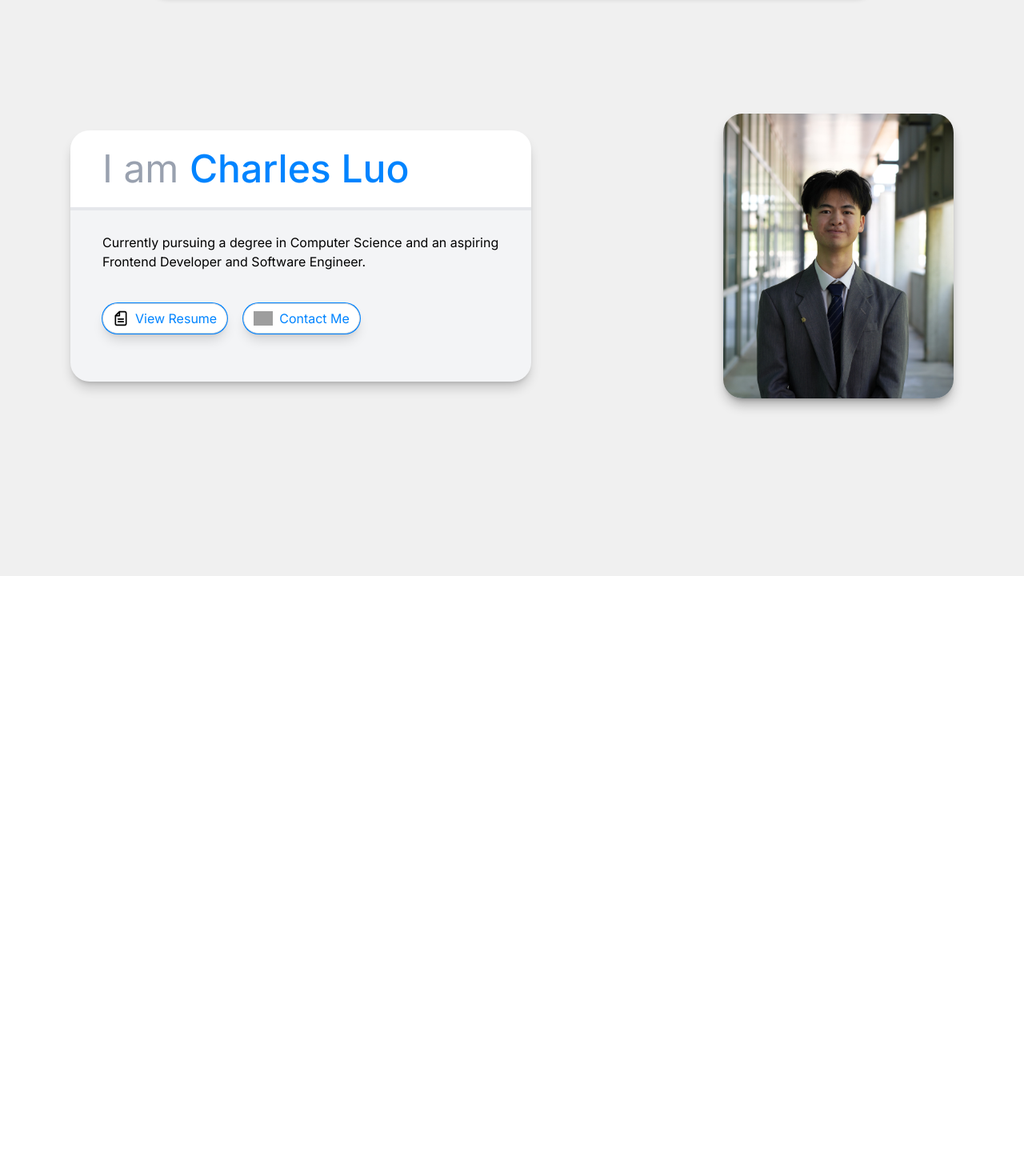
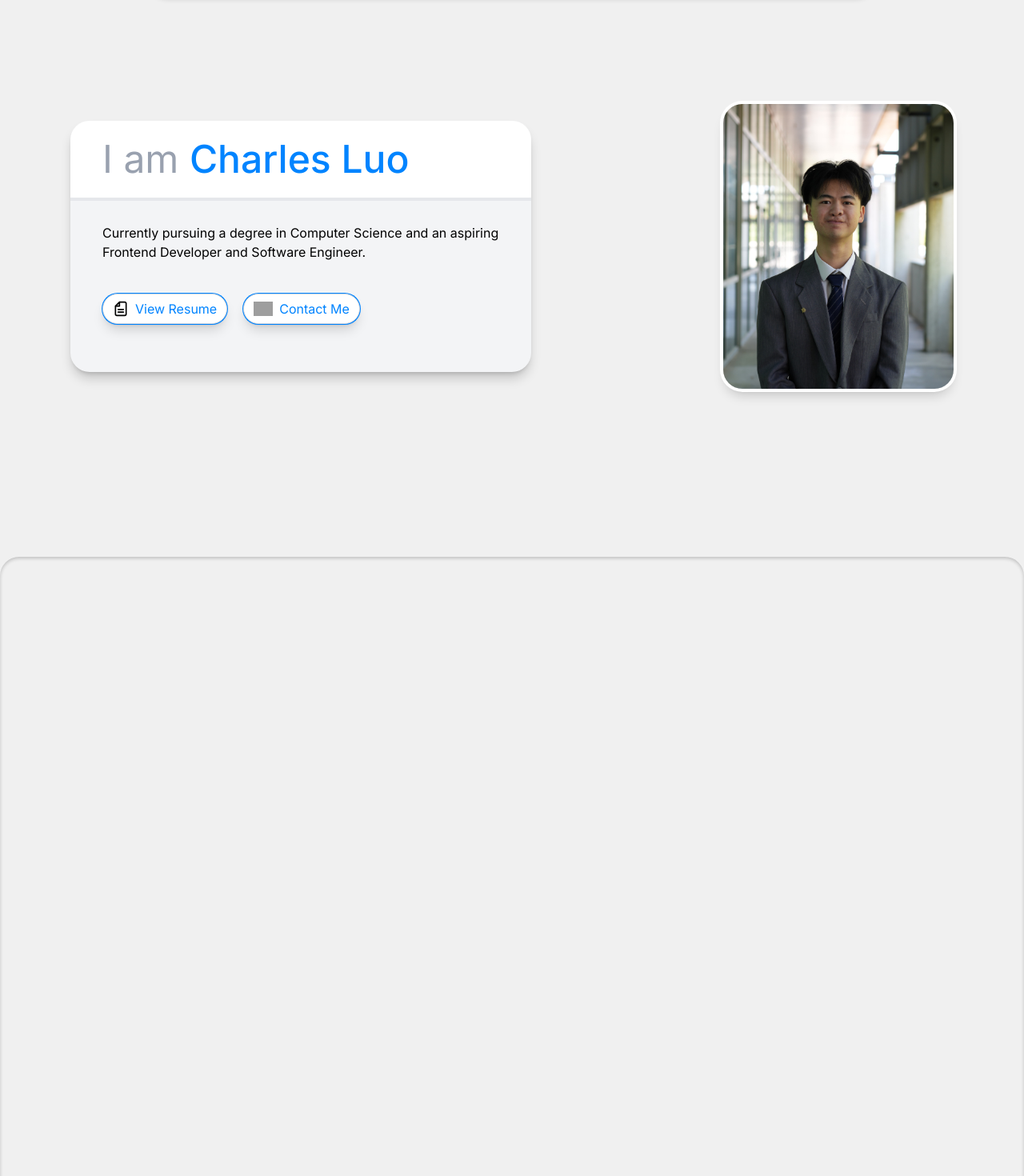
Before and after one commit to charlesluo06/portfolio-website, a React (Vite) app: page /#/ in a window 1280 px wide. Shown: the part 80-1550 px from the top of the page at 80% size. Before the commit the page ends 800 px from the top, so only its background shows below. Built offline with nearby package versions, Linux system fonts and the light colour scheme; grey boxes are pictures that could not be loaded.

Commit message:
starting About component

```diff
--- a/src/App.tsx
+++ b/src/App.tsx
@@ -1,6 +1,7 @@
 import "./App.css";
 import Intro from "./components/Intro";
 import Header from "./components/Header";
+import About from "./components/About";
 
 function App() {
   return (
@@ -8,6 +9,7 @@ function App() {
     <link rel="icon" type="image/svg+xml" href="/circleMe.png" />
       <Header />
       <Intro />
+      <About />
     </>
   );
 }
--- /dev/null
+++ b/src/components/About.tsx
@@ -0,0 +1,9 @@
+function About() {
+  return (
+    <div className="bg-[#f0f0f0]">
+      <div className="min-h-screen inset-shadow-sm/20 rounded-3xl bg-[#f0f0f0] w-full"></div>
+    </div>
+  );
+}
+
+export default About;
--- a/src/components/Header.tsx
+++ b/src/components/Header.tsx
@@ -4,24 +4,64 @@ import { Link } from "react-router-dom";
 
 function Header() {
   return (
-    <div className="
+    <div
+      className="
       fixed top-5 left-1/2 -translate-x-1/2
       z-50 h-14 w-7/8 lg:w-5/7
       flex items-center lg:px-20 justify-between
       px-10 rounded-4xl shadow-md/15 bg-white
-    ">
+    "
+    >
       <div className="font-semibold text-xl px-3 py-0.5">
-        <Link to="#intro"><p className="text-[#0084ff] hover:scale-110 transition ease-in-out duration-100">Charles Luo</p></Link>
+        <a href="#intro">
+          <p className="text-[#0084ff] hover:scale-110 transition ease-in-out duration-100">
+            Charles Luo
+          </p>
+        </a>
       </div>
       <div className="flex gap-3">
-        <Link to="/"><p className="text-gray-700 hover:rounded-4xl hover:inset-shadow-sm/20 hover:bg-white px-2">Home</p></Link>
-        <Link to="/"><p className="text-gray-700 hover:rounded-4xl hover:inset-shadow-sm/20 hover:bg-white px-2">About</p></Link>
-        <Link to="/"><p className="text-gray-700 hover:rounded-4xl hover:inset-shadow-sm/20 hover:bg-white px-2">Projects</p></Link>
-        <Link to="/"><p className="text-gray-700 hover:rounded-4xl hover:inset-shadow-sm/20 hover:bg-white px-2">Resume</p></Link>
-        <Link to="/"><p className="text-gray-700 hover:rounded-4xl hover:inset-shadow-sm/20 hover:bg-white px-2">Contact</p></Link>
+        <a href="#intro">
+          <p className="text-gray-700 hover:rounded-4xl hover:inset-shadow-sm/20 hover:bg-white px-2">
+            Home
+          </p>
+        </a>{" "}
+        {/* CHANGE LATER MAYBE */}
+        <Link to="/">
+          <p className="text-gray-700 hover:rounded-4xl hover:inset-shadow-sm/20 hover:bg-white px-2">
+            About
+          </p>
+        </Link>
+        <Link to="/">
+          <p className="text-gray-700 hover:rounded-4xl hover:inset-shadow-sm/20 hover:bg-white px-2">
+            Projects
+          </p>
+        </Link>
+        <Link to="/">
+          <p className="text-gray-700 hover:rounded-4xl hover:inset-shadow-sm/20 hover:bg-white px-2">
+            Resume
+          </p>
+        </Link>
+        <Link to="/">
+          <p className="text-gray-700 hover:rounded-4xl hover:inset-shadow-sm/20 hover:bg-white px-2">
+            Contact
+          </p>
+        </Link>
         <span className="flex gap-3 pl-5">
-          <Link target="#" to="https://www.linkedin.com/in/charles-luo-5b1755317/"><img src={LinkedInImg} className="w-6 hover:scale-125 transition ease-in-out duration-100" /></Link>
-          <Link target="#" to="https://github.com/charlesluo06"><img src={GithubImg} className="w-6 hover:scale-125 transition ease-in-out duration-100" /></Link>
+          <Link
+            target="#"
+            to="https://www.linkedin.com/in/charles-luo-5b1755317/"
+          >
+            <img
+              src={LinkedInImg}
+              className="w-6 hover:scale-125 transition ease-in-out duration-100"
+            />
+          </Link>
+          <Link target="#" to="https://github.com/charlesluo06">
+            <img
+              src={GithubImg}
+              className="w-6 hover:scale-125 transition ease-in-out duration-100"
+            />
+          </Link>
         </span>
       </div>
     </div>
--- a/src/components/Intro.tsx
+++ b/src/components/Intro.tsx
@@ -5,10 +5,9 @@ import ResumeImg from "../assets/resume.svg";
 function Intro() {
   return (
     <div id="intro">
-      <div className="min-h-screen bg-[#f0f0f0] flex items-center">
+      <div className="h-[97vh] bg-[#f0f0f0] flex items-center">
         {/* container for BOTH card + image */}
         <div className="w-full max-w-6xl mx-auto px-6 flex items-center justify-center gap-10 lg:gap-60">
-
           {/* left card */}
           <div className="flex-1 bg-gray-100 rounded-3xl max-w-xl">
             {/* ⬇️ NO background here */}
@@ -77,7 +76,11 @@ function Intro() {
           </div>
 
           {/* right image */}
-          <img src={Me} className="w-72 shadow-lg/30 rounded-3xl object-cover" alt="Me" />
+          <img
+            src={Me}
+            className="w-72 shadow-lg/20 rounded-3xl object-cover ring-white ring-4"
+            alt="Me"
+          />
         </div>
       </div>
     </div>
--- a/src/index.css
+++ b/src/index.css
@@ -6,3 +6,7 @@
     font-family: "Inter", system-ui, -apple-system, "Segoe UI", Roboto, Arial, sans-serif;
   }
 }
+
+html {
+  scroll-behavior: smooth;
+}
```
